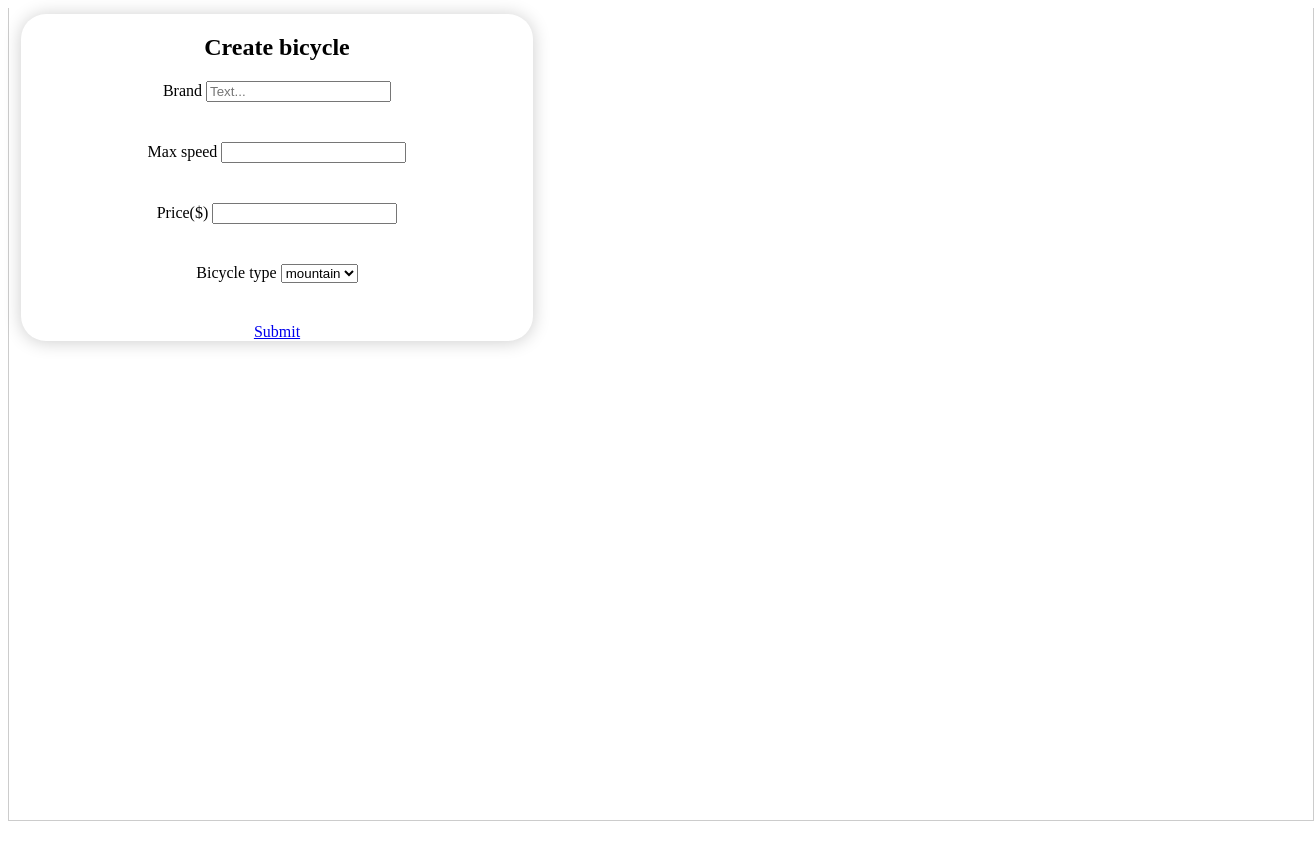
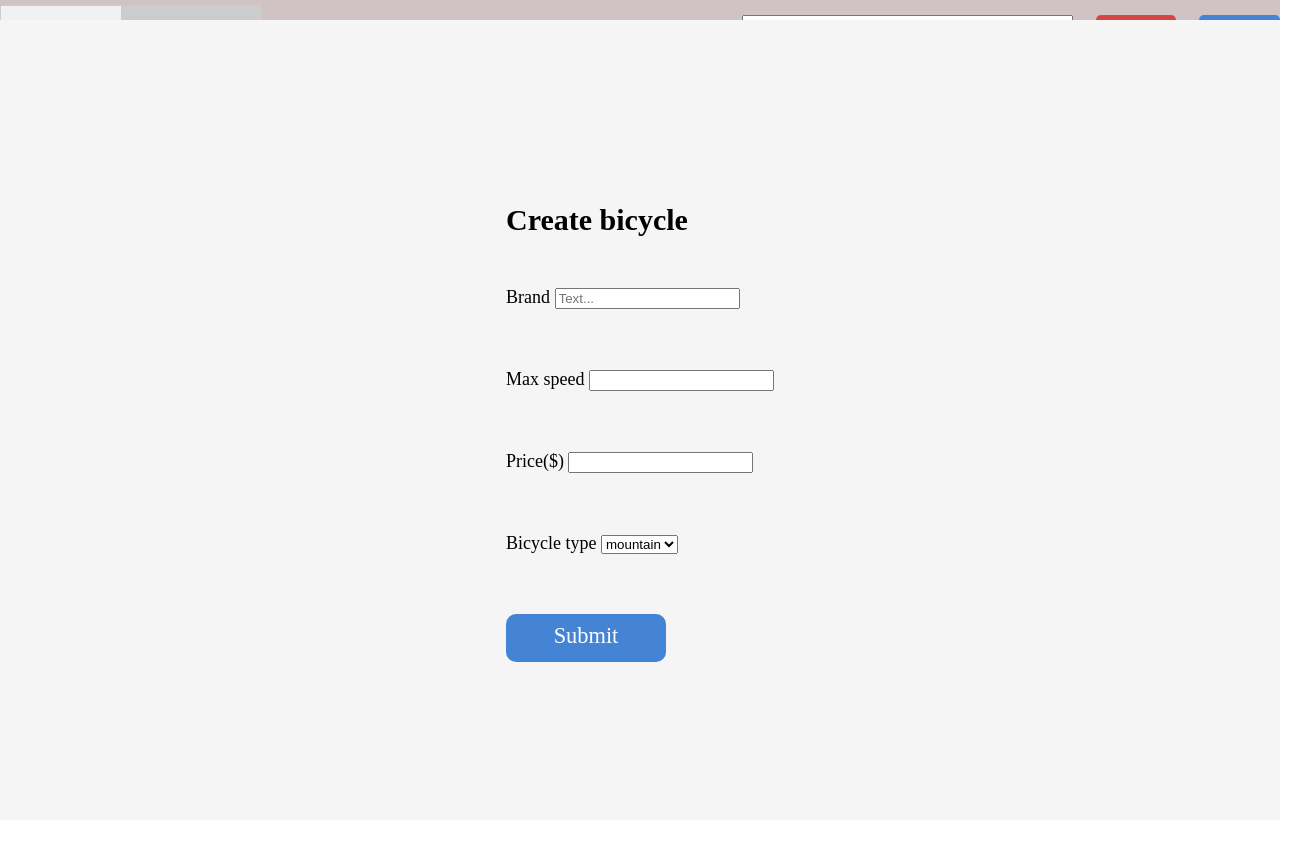
Before and after one commit to annakozakkk/WebLabs, a plain HTML site: page 3-5labs/index.html in a window 1280 px wide. Both pictures are taken after typing "Sample" into the empty fields and a click on the button "Create bicyles". Shown: the whole page, 1314 px wide, since content can reach past the window. After the commit the page ends 820 px from the top, so only its background shows below. Drawn offline with nearby package versions, Linux system fonts and the light colour scheme.

Commit message:
added some changes

```diff
--- a/3-5labs/index.html
+++ b/3-5labs/index.html
@@ -11,20 +11,16 @@
 </head>
 <body>
 
-    <div class="container">
+
         <div class="search_container">
             <div class="tab">
-                <button class="tablinks" onclick="openNav(event, 'My_bicycles')">My bicycles</button>
-                <button class="tablinks" onclick="openNav(event, 'Create_bicycle')">Create bicyles</button>
+                <button class="tablinks" onclick="openNav(event, 'my_bicycle')">My bicycles</button>
+                <button class="tablinks" onclick="openNav(event, 'create_bicycle')">Create bicyles</button>
               </div>
+              <div id="my_bicycle">
 
-              <div id="My_bicycles" class="tabcontent">
-                <h3>London</h3>
-                <p>London is the capital city of England.</p>
               </div>
-
-              <div id="Create_bicycle" class="tabcontent">
-                <div class="create_container">
+              <div id="create_bicycle" class="tabcontent">
                     <div class="create_table">
                     <h2 class="create_title">Create bicycle</h2>
                     <div class="inputs">
@@ -47,8 +43,8 @@
                             <option value="road">road</option>
                         </select>
                     </div>
-                    <a id="submit_button" href="index.html">Submit</a>
-                </div>
+                    <a id="submit_button" href="">Submit</a>
+                    <span id="checkmark" style="display: none;"><img src="checkbox--checked.svg" alt=""></span>
                 </div>
               </div>
 
@@ -117,7 +113,7 @@
     </div>
 </div>
 </div>
-</div>
+
     <script src="js/script.js"></script>
 
 </body>
--- a/3-5labs/js/script.js
+++ b/3-5labs/js/script.js
@@ -69,7 +69,7 @@ clearButton.addEventListener("click" ,()=>{
  renderItemsList(bicycles);
 }
 )
-//Це типу create
+
 const addItem = ({brand, maxSpeed,type,price})=>{
     const generatedId = uuid.v1();
 
@@ -84,20 +84,9 @@ const addItem = ({brand, maxSpeed,type,price})=>{
     bicycles.push(newItem)
     addItemToPage(newItem)
 }
-manageInput.addEventListener("change" ,()=>{
-    renderList(foundBicycles);
-})
-renderList(foundBicycles)
 
 
-countButton.addEventListener("click", ()=>{
-   const prices = foundBicycles.map(bicycle => bicycle.price);
-   const total = prices.reduce((accumulator,currentPrice)=> accumulator + currentPrice , 0);
 
-   totalPrice.innerText = total;
-}
-)
-//Кожна едіт кнопка має айдішку
 const getItemId = (id) => `item-${id}`;
 const itemTemplate=({id,brand, maxSpeed,type,price}) =>
     `<li id ="${getItemId(id)}" class = "item-bicycle">
@@ -116,14 +105,32 @@ const addItemToPage = ({id,brand, maxSpeed,type,price})=>{
         itemTemplate({id,brand, maxSpeed,type,price})
     );
     const editButton = document.getElementById(`edit_button_${id}`);
-    editButton.addEventListener("click", ()=>{
+    editButton.onclick = function(){
         editContainer.style.display ="flex";
-        selectedItemID = id;
-        fillInputs({brand, maxSpeed,type,price});
-    })
+        selectedItemID=id;
+        fillInputs({
+            brand,
+            maxSpeed,
+            type,
+            price
+        });
+    }
+
+};
+saveButton.onclick = function(){
+    let editedItem = bicycles.find(item => item.id === selectedItemID);
+    if(editedItem){
+        const {brand, maxSpeed,type,price} = getEditedInputItems();
+        editedItem.brand=brand,
+        editedItem.maxSpeed= maxSpeed,
+        editedItem.type = type,
+        editedItem.price= price
+    }
+    renderItemsList(bicycles);
+    editContainer.style.display="none";
+}
 
 
-};
 const getEditedInputItems = ()=> {
     return {
 
@@ -134,35 +141,18 @@ const getEditedInputItems = ()=> {
     }
 }
 
-saveButton.addEventListener("click",()=>{
 
-
-    if (selectedItemID !== null) {
-        const editedItem = bicycles.find((item) => item.id === selectedItemID);
-
-        if(editedItem){
-            const {brand,maxSpeed,type,price} = getEditedInputItems();
-            editedItem.brand= brand,
-            editedItem.maxSpeed= maxSpeed,
-            editedItem.type = type,
-            editedItem.price= price
-        }
-        renderList(bicycles);
-        editContainer.style.display = "none";
-
-
-
-
-
-}})
+const checkmarkSpan = document.getElementById("checkmark");
 submitButton.addEventListener("click",(event)=>{
     event.preventDefault();
 
     const {brand, maxSpeed,type,price} = getInputValues();
     clearInputs();
     addItem({brand, maxSpeed,type,price});
-    create = document.getElementById("Create_bicycle");
-    create.style.display = "none"
+    checkmarkSpan.style.display="inline";
+    setTimeout(() => {
+        checkmarkSpan.style.display = "none";
+    }, 500);
  })
 
 
@@ -177,6 +167,13 @@ const renderItemsList =(items)=>{
 
 let foundBicycles=bicycles;
 
+countButton.addEventListener("click", ()=>{
+   const prices = foundBicycles.map(bicycle => bicycle.price);
+   const total = prices.reduce((accumulator,currentPrice)=> accumulator + currentPrice , 0);
+
+   totalPrice.innerText = total;
+}
+)
 
 
 const addSortedItemToPage = ({id,brand, maxSpeed,type,price})=>{
@@ -216,6 +213,10 @@ const fillInputs =(item)=>{
     editPrice.value= item.price;
 
 }
+manageInput.addEventListener("change" ,()=>{
+    renderList(foundBicycles);
+})
+renderList(foundBicycles)
 
 function openNav(event, navName){
 
@@ -228,6 +229,6 @@ function openNav(event, navName){
    for (i = 0; i < tablinks.length; i++) {
      tablinks[i].className = tablinks[i].className.replace(" active", "");
    }
-   document.getElementById(navName).style.display = "block";
+   document.getElementById(navName).style.display = "flex";
    event.currentTarget.className += " active";
  }
--- a/3-5labs/style.css
+++ b/3-5labs/style.css
@@ -1,7 +1,9 @@
-.container{
-    width:100%;
-    margin: 0 auto;
-    height: auto;
+body{
+    margin: 0;
+
+}
+a{
+    text-decoration: none ;
 }
 .up{
     height: auto;
@@ -14,14 +16,16 @@
     width: 25%;
 }
 .search_container{
-    margin-top: 0;
-    height: auto;
+
+   height: 60px;
     display: flex;
+    align-items: center;
     width: auto;
     justify-content: space-between;
    background-color: rgb(207, 195, 195);
 }
 .main_container{
+
     display: flex;
 }
 .search_ul{
@@ -34,11 +38,13 @@
     background-color: #f1f1f1;
   }
 
-  /* Style the buttons inside the tab */
+
   .tab button {
+    color:  black;;
     background-color: inherit;
     float: left;
     border: none;
+    height: inherit;
     outline: none;
     cursor: pointer;
     padding: 14px 16px;
@@ -46,22 +52,20 @@
     font-size: 17px;
   }
 
-  /* Change background color of buttons on hover */
+
   .tab button:hover {
-    background-color: #ddd;
+    background-color:whitesmoke;
   }
 
-  /* Create an active/current tablink class */
+
   .tab button.active {
     background-color: #ccc;
   }
 
-  /* Style the tab content */
+
   .tabcontent {
     display: none;
-    padding: 6px 12px;
-    border: 1px solid #ccc;
-    border-top: none;
+
   }
 .search__block{
     height: 50px;
@@ -75,8 +79,9 @@
     justify-content: space-between;
 }
 .search_text{
+    color: whitesmoke;
     line-height: 50px;
-    font-size: 14px;
+    font-size: 16px;
     margin: 0;
     width: 30%;
     text-align: center;
@@ -113,13 +118,7 @@
 ul{
     list-style: none;
 }
-.search_nav{
-    width: 30%;
-}
-.search_ul{
-    display: flex;
-    justify-content: space-between;
-}
+
 
 #items_container {
     display: flex;
@@ -161,24 +160,10 @@ ul{
     justify-content: space-around;
     font-size: 20px;
 }
-.create_edit{
-    display: flex;
-    width: auto;
-    justify-content: space-around;
-    height: 100vh;
-}
-.create_container{
-    display: block;
-    height: auto;
-    width: 40%;
-    display: flex;
-    text-align: center;
-    justify-content: center;
-    box-shadow: 0px 1px 18px rgba(0, 0, 0, 0.2);
-    border-radius: 25px;
-}
+
 .edit_container{
-    display: block;
+    position: absolute;
+
     height: auto;
     width: 40%;
     display: flex;
@@ -189,11 +174,7 @@ ul{
     border-radius: 25px;
 }
 
-.create_table{
-    display: flex;
-    flex-direction: column;
-   justify-content: center;
-}
+
 .edit_container{
     display: flex;
     flex-direction: column;
@@ -201,20 +182,27 @@ ul{
 
 }
 .inputs{
-    margin-bottom: 40px;
+    margin-bottom: 60px;
+    font-size: large;
+    width: 100%;
 
 }
-.submit_button{
-    letter-spacing: 1px;
-    width: 50%;
-    border:none;
+#submit_button{
+    display: inline-block;
+    border-radius: 10px;
     background-color: #4583d5;
-    color: aliceblue;
-    border-radius: 5px;
-    cursor: pointer;
-    height: 30px;
-    margin-left: 25%;
+    color: #fff;
+    text-align: center;
+    line-height: 2em;
+    width: 10rem;
+    height: 3rem;
+    font-size: 1.4em;
 }
+.create_title{
+  font-size: 30px;
+  margin-bottom: 50px;
+}
+
 .save_button{
     letter-spacing: 1px;
     width: 50%;
@@ -229,9 +217,14 @@ ul{
 
 }
 
-#Create_bicycle{
+#create_bicycle.tabcontent{
     position: absolute;
-    width: 100vw;
-    height: 100vh;
-    background-color: white;
+    width: 100%;
+    height: 100%;
+
+    margin-top: 61%;
+    background-color: whitesmoke;
+    z-index: 1;
+    justify-content: center;
+    align-items: center;
 }
```
Also changed, not shown: 3-5labs/checkbox--checked.svg (added).
